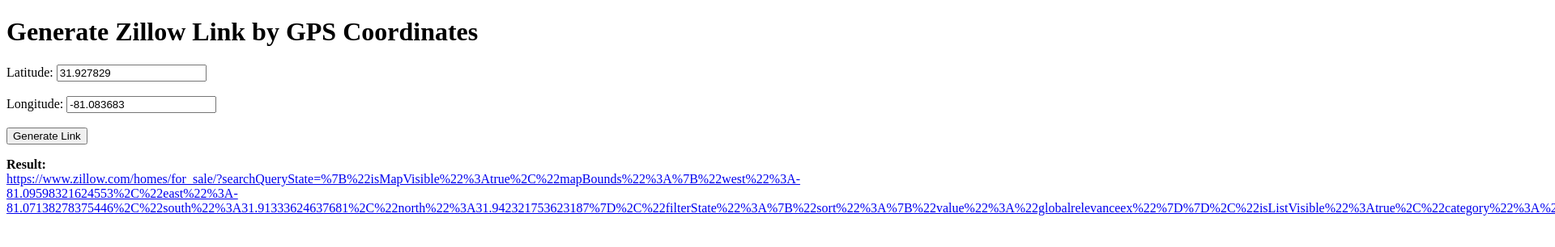
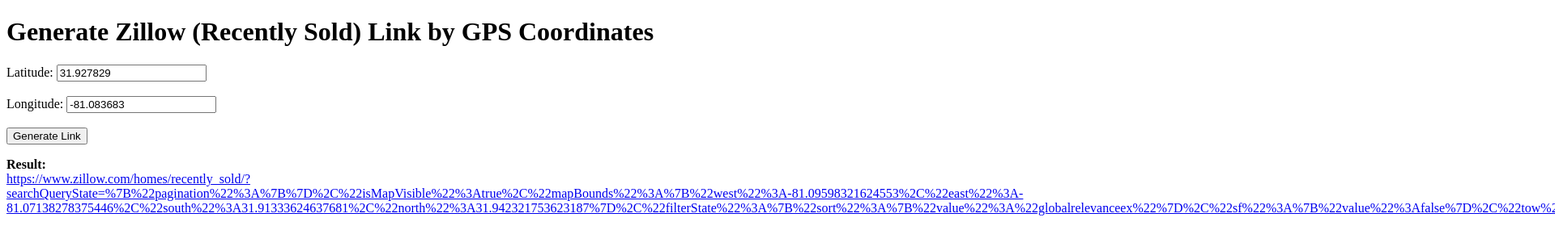
Before and after one commit to kingsdgreat/zillow-link-generator, a plain HTML site: page index.html in a window 1280 px wide. Both pictures are taken after a click on the button "Generate Link". Shown: the top 306 px of the page at 81% size, 1920 px wide, since content can reach past the window. Drawn offline with Linux system fonts and the light colour scheme.

Commit message:
Update index.html

```diff
--- a/index.html
+++ b/index.html
@@ -2,10 +2,10 @@
 <html>
 <head>
   <meta charset="UTF-8" />
-  <title>Zillow Link Generator</title>
+  <title>Zillow Recently Sold Link Generator</title>
 </head>
 <body>
-  <h1>Generate Zillow Link by GPS Coordinates</h1>
+  <h1>Generate Zillow (Recently Sold) Link by GPS Coordinates</h1>
 
   <label for="latitude">Latitude:</label>
   <input id="latitude" type="text" value="31.927829">
@@ -28,44 +28,62 @@
       const lat = parseFloat(document.getElementById('latitude').value);
       const lon = parseFloat(document.getElementById('longitude').value);
 
-      // 2. Approx conversion: 1 degree of latitude ~ 69 miles
+      // 2. Approx conversion: 1° lat ~ 69 miles
       const MILES_PER_LAT_DEGREE = 69.0;
       const oneMileInLatDegrees = 1.0 / MILES_PER_LAT_DEGREE;
 
-      // 3. Calculate latitude offsets (± 1 mile)
+      // 3. Calculate latitude offsets (±1 mile)
       const latOffset = oneMileInLatDegrees;
       const latMax = lat + latOffset;
       const latMin = lat - latOffset;
 
-      // 4. Calculate longitude offsets (± 1 mile, scaled by cos(lat))
+      // 4. Calculate longitude offsets (±1 mile, scaled by cos(lat))
       const latRadians = lat * Math.PI / 180.0;
       const lonOffset = oneMileInLatDegrees * Math.cos(latRadians);
       const lonMax = lon + lonOffset;
       const lonMin = lon - lonOffset;
 
-      // 5. Construct Zillow’s searchQueryState JSON
+      // 5. Build the searchQueryState object for "recently_sold" with your filters
+      //    We ONLY overwrite mapBounds with the dynamic bounding box
       const searchQueryState = {
-        isMapVisible: true,
-        mapBounds: {
-          west: lonMin,
-          east: lonMax,
-          south: latMin,
-          north: latMax
+        "pagination": {},
+        "isMapVisible": true,
+        "mapBounds": {
+          "west": lonMin,
+          "east": lonMax,
+          "south": latMin,
+          "north": latMax
         },
-        filterState: {
-          sort: { value: "globalrelevanceex" }
+        "filterState": {
+          // All the filters you shared in your link
+          "sort": { "value": "globalrelevanceex" },
+          "sf": { "value": false },
+          "tow": { "value": false },
+          "mf": { "value": false },
+          "con": { "value": false },
+          "apa": { "value": false },
+          "manu": { "value": false },
+          "apco": { "value": false },
+          "rs":   { "value": true },  // <== "recently_sold" on
+          "fsba": { "value": false },
+          "fsbo": { "value": false },
+          "nc":   { "value": false },
+          "cmsn": { "value": false },
+          "auc":  { "value": false },
+          "fore": { "value": false }
         },
-        isListVisible: true,
-        category: "cat1"
+        "isListVisible": true,
+        "mapZoom": 14,
+        "usersSearchTerm": ""
       };
 
-      // 6. URL-encode the JSON for use in the query parameter
+      // 6. Encode the JSON for the query parameter
       const encodedSearchQuery = encodeURIComponent(JSON.stringify(searchQueryState));
 
-      // 7. Construct the final Zillow URL
-      const zillowUrl = `https://www.zillow.com/homes/for_sale/?searchQueryState=${encodedSearchQuery}&category=SEMANTIC`;
+      // 7. Construct the Zillow "recently_sold" URL
+      const zillowUrl = `https://www.zillow.com/homes/recently_sold/?searchQueryState=${encodedSearchQuery}&category=SEMANTIC`;
 
-      // 8. Update the link in the page
+      // 8. Update link on the page
       const linkElem = document.getElementById('zillowLink');
       linkElem.href = zillowUrl;
       linkElem.textContent = zillowUrl;
```
